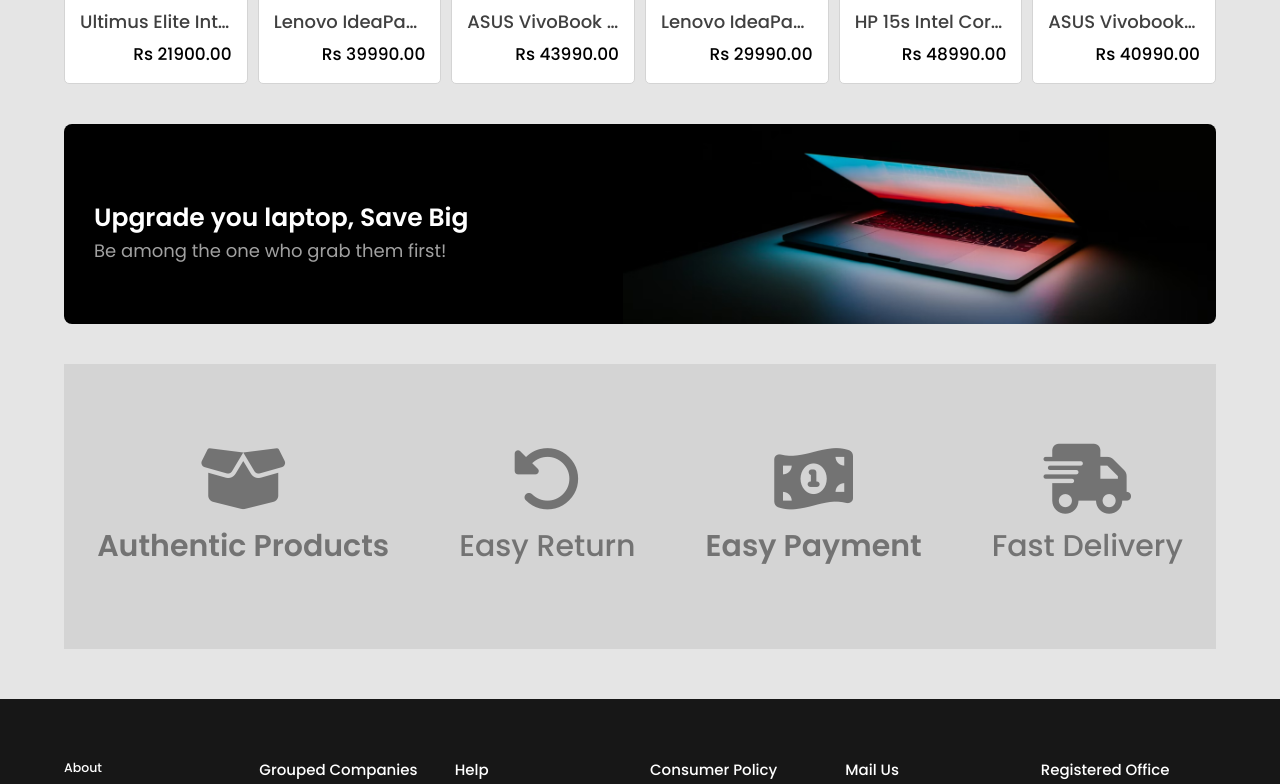
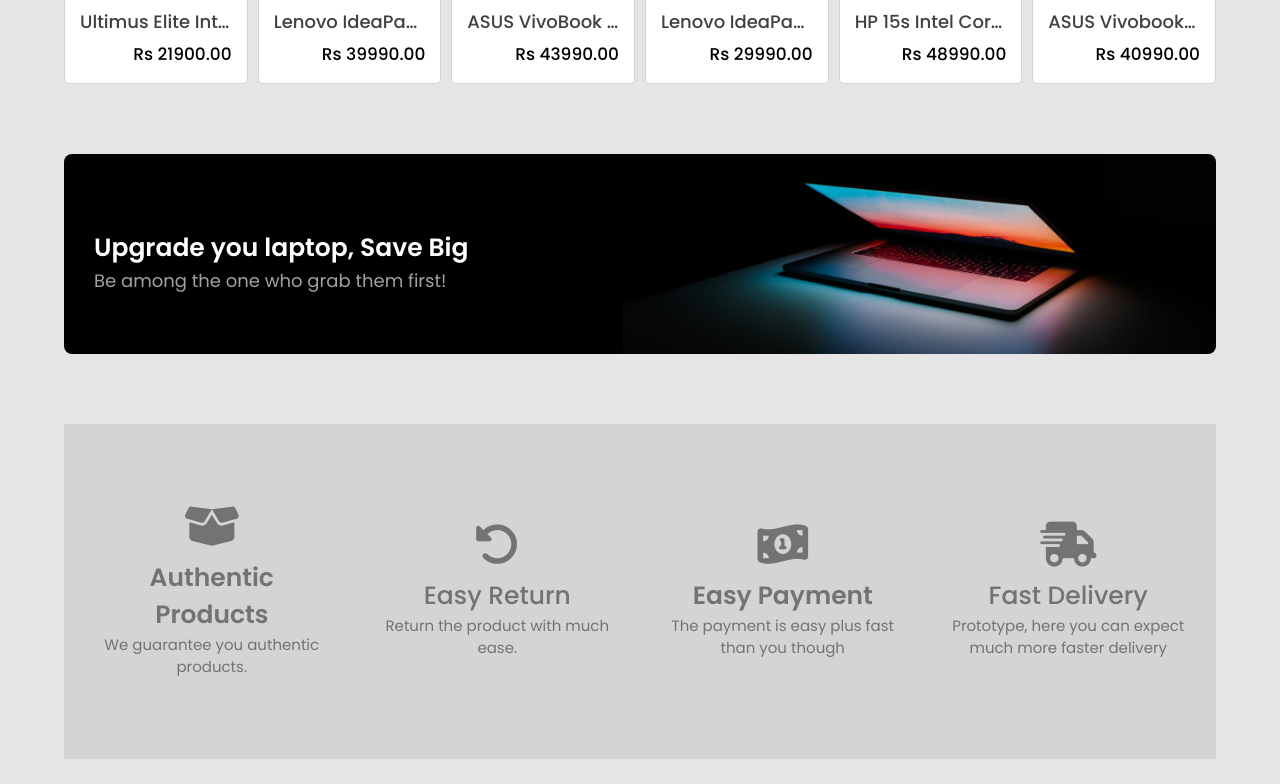
Before and after one commit to muhammedaslammm/bizdata_prototype, a React (Vite) app in the folder frontend/: page /home in a window 1280 px wide. Shown: the part 1120-1904 px from the top of the page. Built offline with nearby package versions, Linux system fonts and the light colour scheme; a web font is replaced by a local one.

Commit message:
app UI (#20)
* working with design

* designning

* designin 80% completed

* pages desgined 90%

* design 90% completed

```diff
--- a/frontend/src/client/components/Header.jsx
+++ b/frontend/src/client/components/Header.jsx
@@ -57,12 +57,12 @@ const Header = () => {
                 {category.sub_categories ? (
                   <div className="absolute border border-neutral-200 flex flex-col flex-wrap bg-white w-[70rem] h-[30rem] py-4 px-6 opacity-0 pointer-events-none translate-y-[1.5rem] group-hover:opacity-100 group-hover:translate-y-0 duration-200 ease-out group-hover:pointer-events-auto z-100">
                     {category.sub_categories.map((sub_category) => (
-                      <div className="text-[1.5rem] mb-[1rem] flex flex-col gap-[.8rem]">
-                        <div className="text-black font-medium capitalize cursor-pointer">
+                      <div className="text-[1.7rem] mb-[1rem]  flex flex-col gap-[.8rem]">
+                        <div className="text-black font-medium  capitalize cursor-pointer">
                           {sub_category.name}
                         </div>
                         {sub_category.sub_categories ? (
-                          <ul className="flex flex-col gap-[.2rem]">
+                          <ul className="flex flex-col gap-[.5rem]">
                             {sub_category.sub_categories.map(
                               (sub_category_2) => (
                                 <Link
--- a/frontend/src/client/components/MainOffer.jsx
+++ b/frontend/src/client/components/MainOffer.jsx
@@ -8,7 +8,8 @@ const MainOffers = () => {
     setMainOffers(main);
   }, []);
   return mainOffer ? (
-    <div className="w-[90%] mx-auto flex gap-8 my-16">
+    <div className="w-[90%] mx-auto flex gap-8 my-[7rem]">
+
       <div className="relative h-[20rem] w-full">
         <img
           src={mainOffer.image}
--- a/frontend/src/client/components/Trust.jsx
+++ b/frontend/src/client/components/Trust.jsx
@@ -1,23 +1,40 @@
 const Trust = () => {
   return (
-    <div className="w-[90%] mx-auto py-[8rem] bg-neutral-300 text-neutral-500 flex justify-center items-center gap-[7rem] ">
+    <div className="w-[90%] mx-auto py-[8rem] px-12 bg-neutral-300 text-neutral-500 grid grid-cols-4 gap-[5rem] ">
       <div className="flex flex-col justify-center items-center gap-4">
-        <i className="fa-solid fa-box-open text-[7rem]"></i>
-        <p className="capitalize text-[3rem] font-semibold">
-          authentic products
-        </p>
+        <i className="fa-solid fa-box-open text-[4.5rem]"></i>
+        <div className="text-center">
+          <p className="capitalize text-[2.5rem] font-semibold">
+            authentic products
+          </p>
+          <p className="text-[1.5rem]">We guarantee you authentic products.</p>
+        </div>
       </div>
       <div className="flex flex-col justify-center items-center gap-4">
-        <i className="fa-solid fa-rotate-left text-[7rem]"></i>
-        <p className="capitalize text-[3rem] font-medium">easy return</p>
+        <i className="fa-solid fa-rotate-left text-[4.5rem]"></i>
+        <div className="text-center">
+          <p className="capitalize text-[2.5rem] font-medium">easy return</p>
+          <p className="text-[1.5rem]">Return the product with much ease.</p>
+        </div>
       </div>
       <div className="flex flex-col justify-center items-center gap-4">
-        <i className="fa-solid fa-money-bill-1-wave text-[7rem]"></i>
-        <p className="capitalize text-[3rem] font-semibold">easy payment</p>
+        <i className="fa-solid fa-money-bill-1-wave text-[4.5rem]"></i>
+        <div className="text-center">
+          <p className="capitalize text-[2.5rem] font-semibold">easy payment</p>
+          <p className="text-[1.5rem]">
+            The payment is easy plus fast than you though
+          </p>
+        </div>
       </div>
       <div className="flex flex-col justify-center items-center gap-4">
-        <i className="fa-solid fa-truck-fast text-[7rem]"></i>
-        <p className="capitalize text-[3rem] font-medium">fast delivery</p>
+        <i className="fa-solid fa-truck-fast text-[4.5rem]"></i>
+        <div className="text-center">
+          <p className="capitalize text-[2.5rem] font-medium">fast delivery</p>
+          <p className="text-[1.5rem]">
+            Prototype, here you can expect much more faster delivery
+          </p>
+        </div>
+
       </div>
     </div>
   );
```
